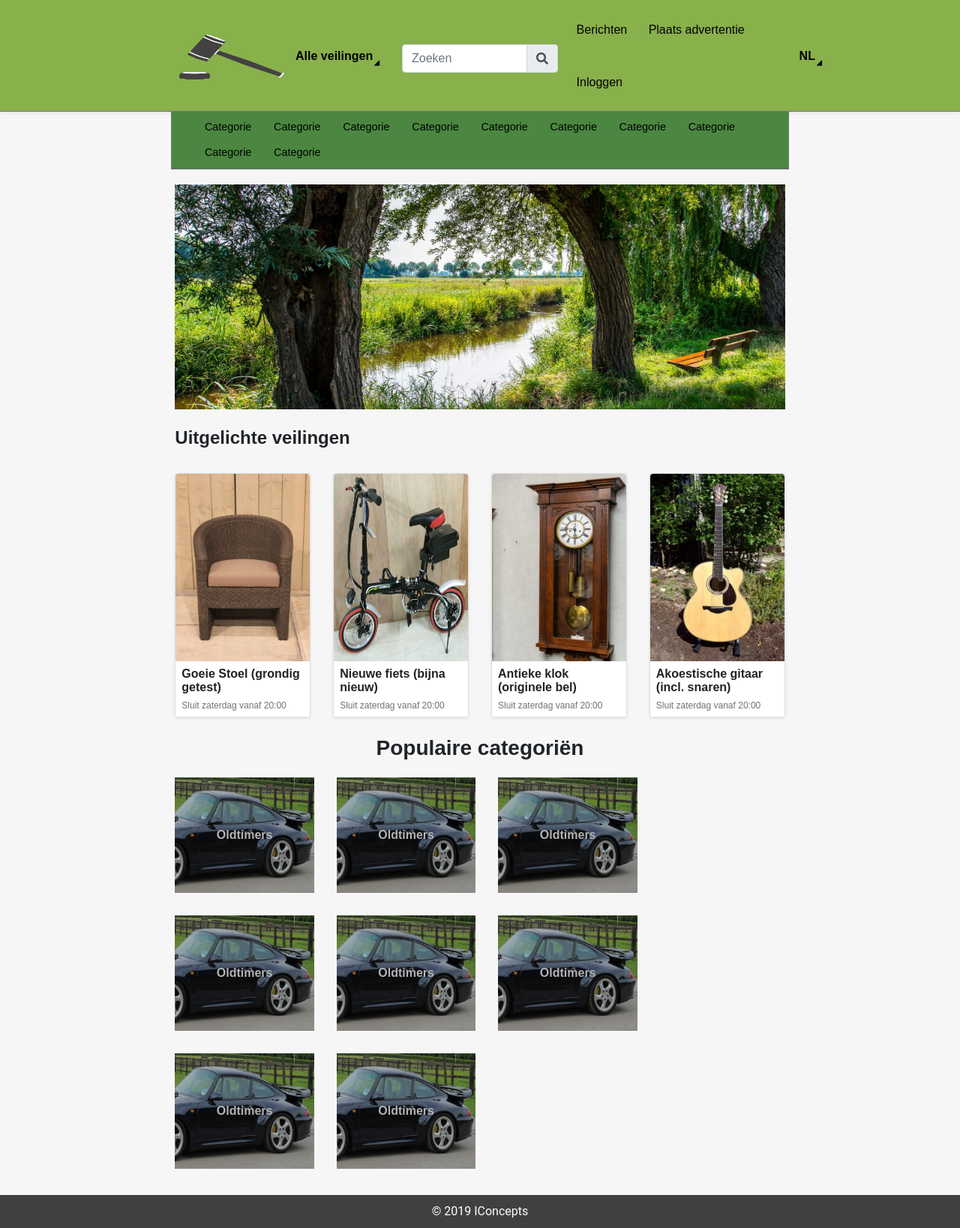
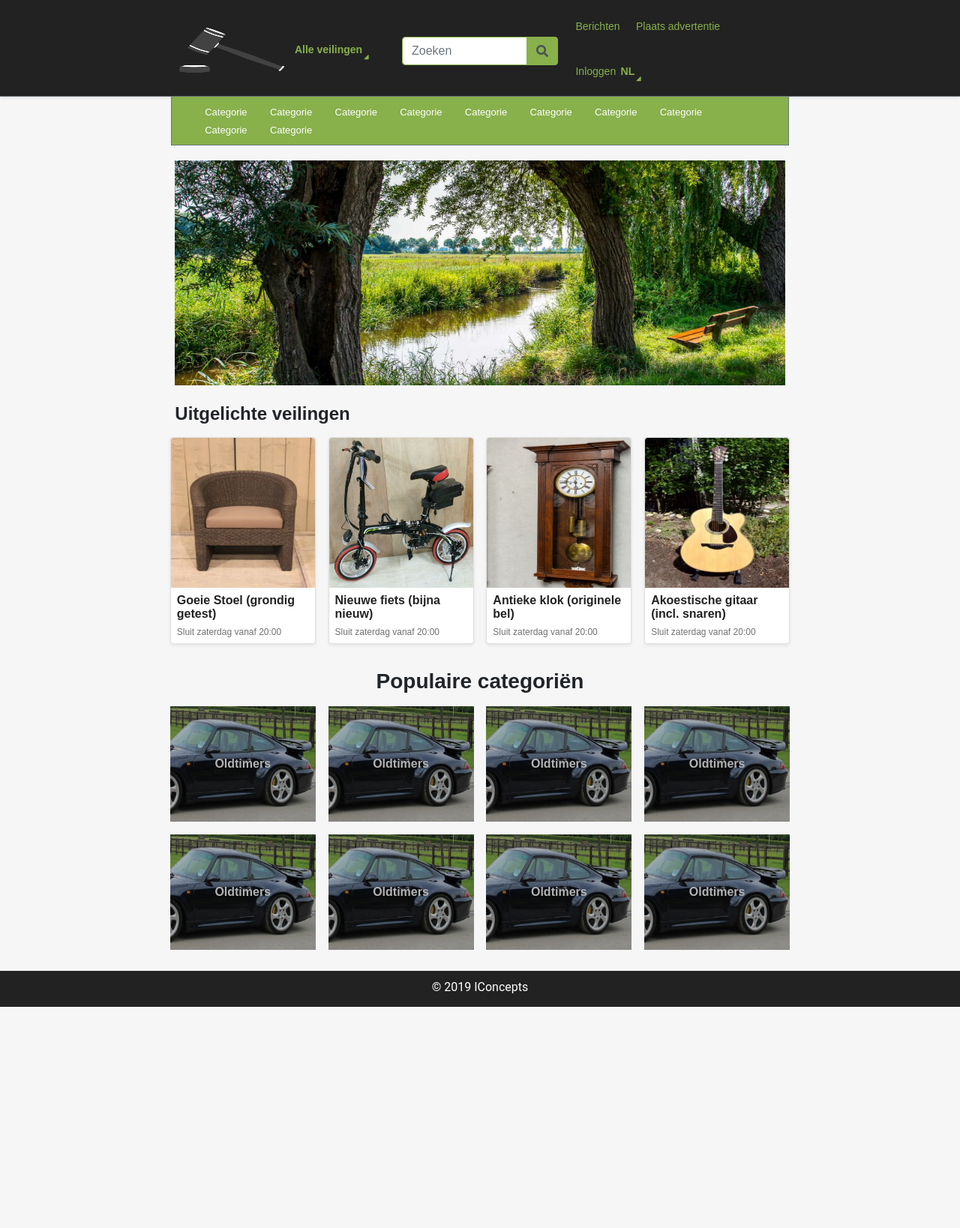
Before and after one commit to RolandDfa/I-Project, a PHP site: page /index.php?page=home in a window 1280 px wide. Shown: the whole page at 75% size. After the commit the page ends 1343 px from the top, so only its background shows below. Run offline with PHP 8.4, Linux system fonts and the light colour scheme; some libraries are stand-ins or nearby versions.

Commit message:
nieuw testje

```diff
--- a/EenmaalAndermaal/content/home.php
+++ b/EenmaalAndermaal/content/home.php
@@ -1,18 +1,18 @@
 <div class="pageWrapper">
   <div class="row">
-    <img src="images/natuur.jpg" width="100%" height="300" alt="Natuur">
+    <img id="natuur" src="images/natuur.jpg" width="100%" height="300" alt="Natuur">
   </div>&nbsp
 
   <div class="row">
     <h4><b>Uitgelichte veilingen</b></h4>
-  </div>&nbsp
+  </div>
 
   <div class="row contentWrapper">
-    <div class="col-lg-3">
+    <div class="cardItem">
       <a href="">
         <div class="card shadow-sm">
           <div class="cardImage">
-            <img class="rounded-top" src="images/stoel.jpg" width="100%" height="250" alt="Stoel">
+            <img class="rounded-top" src="images/stoel.jpg" width="100%" height="200" alt="Stoel">
           </div>
           <div class="cardTitle">
             <div class="cardHeader">
@@ -25,11 +25,11 @@
         </div>
       </a>
     </div>
-    <div class="col-lg-3">
+    <div class="cardItem">
       <a href="">
         <div class="card shadow-sm">
           <div class="cardImage">
-            <img class="rounded-top" src="images/fiets.jpg" width="100%" height="250" alt="Fiets">
+            <img class="rounded-top" src="images/fiets.jpg" width="100%" height="200" alt="Fiets">
           </div>
           <div class="cardTitle">
             <div class="cardHeader">
@@ -42,11 +42,11 @@
         </div>
       </a>
     </div>
-    <div class="col-lg-3">
+    <div class="cardItem">
       <a href="">
         <div class="card shadow-sm">
           <div class="cardImage">
-            <img class="rounded-top" src="images/klok.jpg" width="100%" height="250" alt="Klok">
+            <img class="rounded-top" src="images/klok.jpg" width="100%" height="200" alt="Klok">
           </div>
           <div class="cardTitle">
             <div class="cardHeader">
@@ -59,11 +59,11 @@
         </div>
       </a>
     </div>
-    <div class="col-lg-3">
+    <div class="cardItem">
       <a href="">
         <div class="card shadow-sm">
           <div class="cardImage">
-            <img class="rounded-top" src="images/gitaar.jpg" width="100%" height="250" alt="Gitaar"></a>
+            <img class="rounded-top" src="images/gitaar.jpg" width="100%" height="200" alt="Gitaar"></a>
           </div>
           <div class="cardTitle">
             <div class="cardHeader">
--- a/EenmaalAndermaal/css/style.css
+++ b/EenmaalAndermaal/css/style.css
@@ -20,14 +20,19 @@ h5 {
 }
 
 footer {
-  background: #404040;
+  background: #222222;
   color: #ffffff;
   text-align: center;
   padding: 10px;
   font-family: 'Roboto', sans-serif;
+  height: 6%;
 }
 
 #body {
+  min-height: 94%;
+}
+
+#pagecontent {
   margin-right: 0px;
   margin-left: 0px;
 }
@@ -45,27 +50,39 @@ footer {
   text-align: center;
 }
 
+.greeneryBackground {
+  background-color: rgb(136, 176, 75);
+}
+
+.greeneryBorder {
+  border: 1px solid rgb(136, 176, 75);
+}
+
 /* MENU main */
+#menuRow {
+  margin-right: 0px;
+  margin-left: 0px;
+}
+
 #mainNav {
   width: 100%;
   padding-bottom: 0px;
-  background-color: rgb(136, 176, 75);
+  background-color: #222222;
 }
 
 #logo {
-  margin-top: -10px;
   margin-right: 1rem;
 }
 
 .menuItem {
   margin-top: -10px;
-  padding-top: 30px !important;
-  height: 80px;
-  font-size: 1em;
+  padding-top: 27px !important;
+  height: 70px;
+  font-size: 0.875rem;
   display: inline-block;
-  margin-right: 0.9rem;
-  margin-left: 0.6rem;
-  color: #000000;
+  margin-right: 3%;
+  margin-left: 3%;
+  color: rgb(136, 176, 75);
 }
 
 .searchbar {
@@ -90,22 +107,24 @@ footer {
 }
 
 #categorieNav {
-  padding-bottom: 0px;
-  background-color: rgb(75, 135, 64);
+  background-color: rgb(136, 176, 75);
 }
 
 .categorieMenuItem {
-  margin-top: -10px;
-  padding-top: 8px;
-  height: 40px;
-  font-size: 0.9em;
+  height: 20px;
+  font-size: 0.8125rem;
   display: inline-block;
-  margin-left: 0.79rem;
-  margin-right: 0.79rem;
-  color: #000000;
+  margin-left: 1.7%;
+  margin-right: 1.7%;
+  color: #FFFFFF;
 }
 
 /* HOME featured auctions */
+.cardItem {
+  width: 23%;
+  margin: 1%;
+}
+
 .card {
   height: 100%;
 }
@@ -134,9 +153,9 @@ footer {
 
 /* HOME popular categories */
 .popularCategoryItem {
-  width: 22%;
+  width: 23%;
   position: relative;
-  margin: 15px;
+  margin: 1%;
   background-color: #000000;
 }
 
@@ -163,3 +182,42 @@ footer {
 .opacityHover:hover {
 	opacity: 1;
 }
+
+/* If screen < 960px (Tablets) */
+@media all and (max-width: 1000px) {
+
+  /* HOME featured auctions */
+  .cardItem {
+    width: 48%;
+  }
+
+  .rounded-top {
+    height: 300px;
+  }
+
+  /* HOME popular categories */
+  .popularCategoryItem {
+    height: 140px;
+  }
+
+}
+
+/* If screen < 700px (Phones) */
+@media all and (max-width: 700px) {
+
+  /* HOME image */
+  #natuur {
+    display: none;
+  }
+
+  /* HOME featured auctions */
+  .cardItem {
+    width: 100%;
+  }
+
+  /* HOME popular categories */
+  .popularCategoryItem {
+    width: 48%;
+  }
+
+}
--- a/EenmaalAndermaal/index.php
+++ b/EenmaalAndermaal/index.php
@@ -1,4 +1,7 @@
 <?php
+
+//test
+
 // Database connection
 // require('connectie.php');
 
@@ -27,6 +30,7 @@ if (!empty($_GET['page'])) {
 		<title>EenmaalAndermaal</title>
 	</head>
 	<body>
+		<div id="body">
 
 			<!-- Main menu -->
 			<nav id="mainNav" class="navbar border-bottom border-secondary shadow-sm">
@@ -49,9 +53,9 @@ if (!empty($_GET['page'])) {
 			</div>
 
 			<!-- Page content -->
-		<div id="body" class="row">
+			<div id="pagecontent" class="row">
 				<div class="col-lg-2"><!-- White space --></div>
-			<div id="pagecontent" class="col-lg-8">
+				<div class="col-lg-8">
 					<?php
 					switch($page) {
 						case 'home':
@@ -68,11 +72,11 @@ if (!empty($_GET['page'])) {
 				<div class="col-lg-2"><!-- White space --></div>
 			</div>
 
+		</div>
+
 		<!-- Footer -->
 		<footer>
-			<div>
 	    &copy; 2019 IConcepts
-		  </div>
 		</footer>
 
 	</body>
--- a/EenmaalAndermaal/menu/menu.php
+++ b/EenmaalAndermaal/menu/menu.php
@@ -1,4 +1,4 @@
-<div class="col-lg-2"></div>
+<div class="col-lg-2"><!-- White space --></div>
 <div class="col-lg-3">
   <a id="logo" href=""><img src="images/EenmaalAndermaalLogo.png" width="140" height="60" alt="Logo"></a>
   <a class="menuItem" href="">
@@ -13,19 +13,19 @@
   </a>
 </div>
 <div class="col-lg-2 searchbar">
-  <div class="input-group md-form form-sm form-2 pl-0">
-    <input class="form-control my-0 py-1 lime-border" type="text" placeholder="Zoeken">
-    <div class="input-group-append">
-      <span class="input-group-text lime lighten-2"><i class="fas fa-search text-grey"></i></span>
+  <form class="form-inline" action="" method="post">
+    <div class="input-group">
+      <input class="form-control greeneryBorder" type="text" placeholder="Zoeken">
+      <div class="input-group-append">
+        <span class="input-group-text greeneryBackground greeneryBorder"><i class="fas fa-search"></i></span>
+      </div>
     </div>
-  </div>
+  </form>
 </div>
 <div class="col-lg-3">
   <a class="menuItem" href="">Berichten</a>
   <a class="menuItem" href="">Plaats advertentie</a>
   <a class="menuItem" href="">Inloggen</a>
-</div>
-<div class="col-lg-2">
   <a class="menuItem" href="">
     <div class="row">
       <div>
@@ -37,3 +37,4 @@
     </div>
   </a>
 </div>
+<div class="col-lg-2"><!-- White space --></div>
```
Also changed, not shown: EenmaalAndermaal/menu/sidemenu.php (deleted, +0 -8 lines). Lines whose indentation alone changed are shown as unchanged.
